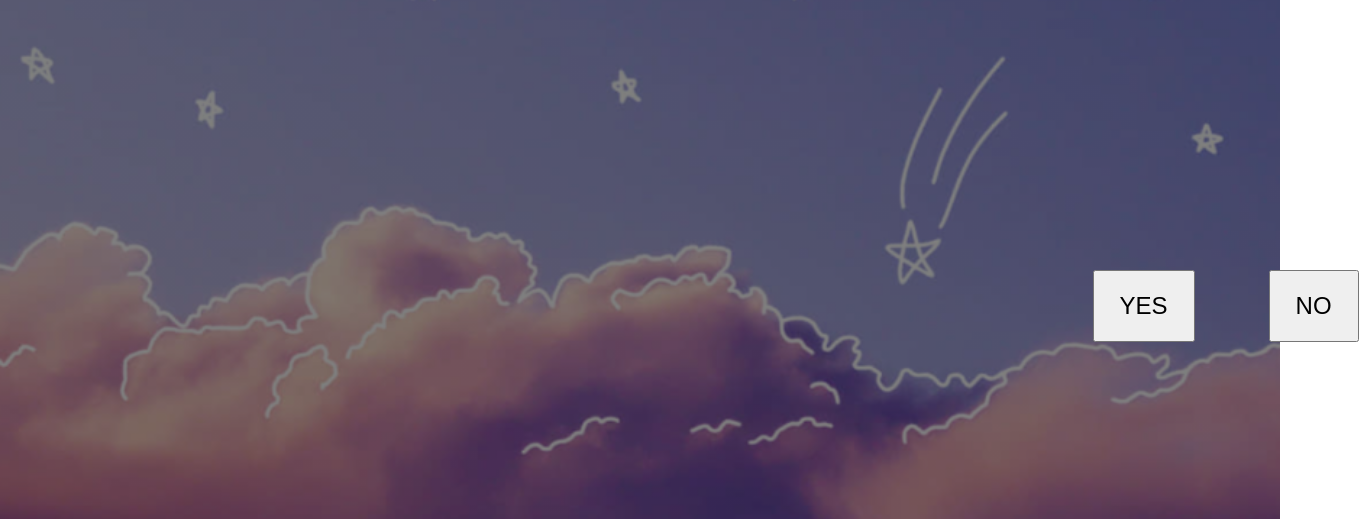
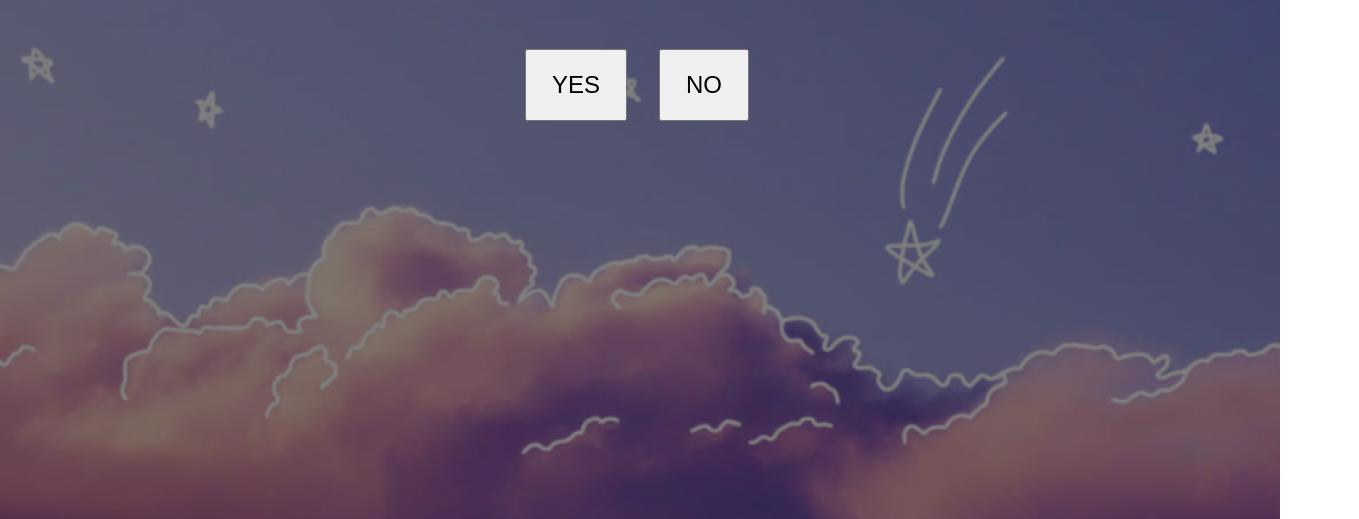
Before and after one commit to itsvamz/Just-For-Fun, a plain HTML site: page index.html in a window 1280 px wide. Shown: the part 315-834 px from the top of the page, 1359 px wide, since content can reach past the window. Drawn offline with Linux system fonts and the light colour scheme.

Commit message:
Update style.css

```diff
--- a/style.css
+++ b/style.css
@@ -23,8 +23,8 @@ body {
 }
 
 .btn1, .btn2 {
-  position: relative;
-  top: 62%;
+  position: absolute;
+  top: 50%;
   transform: translate(-50%, -50%);
   padding: 20px 25px;
   font-size: 24px;
@@ -32,11 +32,11 @@ body {
   transition: transform 0.5s ease-in-out, box-shadow 0.3s ease-in-out;
 }
 .btn1 {
-  left: 52%;
+  left: 55%;
 }
 
 .btn2 {
-  left: 47%;
+  left: 45%;
 }
 
 @media only screen and (max-width: 600px) {
@@ -44,14 +44,3 @@ body {
     left: 50%; /* Center on smaller screens */
   }
 }
-
-
-  .btn1:hover {
-    transform: translate(-50%, -50%) scale(1.1);
-    box-shadow: 0 0 15px rgba(0, 0, 0, 0.3);
-  }
-
-  .btn2:hover {
-    transform: translate(-50%, -50%) scale(1.1);
-    box-shadow: 0 0 15px rgba(0, 0, 0, 0.3);
-  }
```
